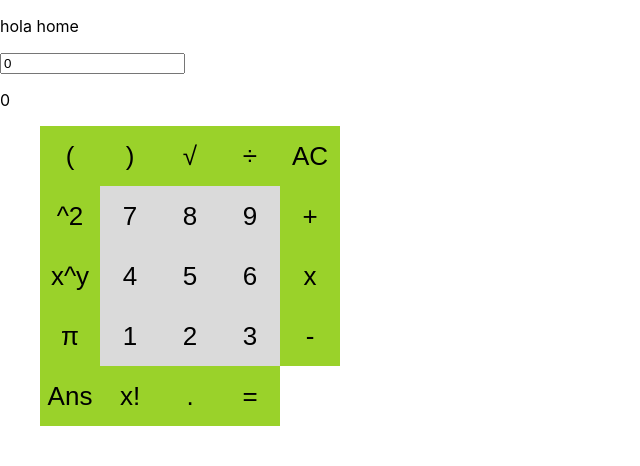
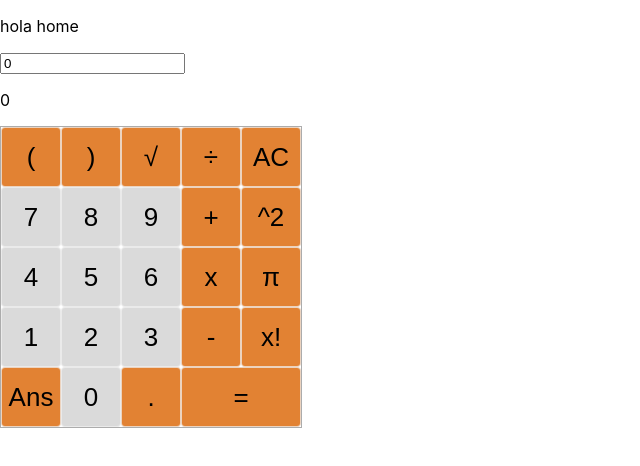
Before and after one commit to Hai5edfm/calculator-project, a React (Vite) app: page /home in a window 1280 px wide. Shown: the top 466 px of the page, without its empty margins (0-640 px from the left). Built offline with nearby package versions, Linux system fonts and the light colour scheme.

Commit message:
buttons and css

```diff
--- a/src/components/Buttons/index.jsx
+++ b/src/components/Buttons/index.jsx
@@ -20,9 +20,6 @@ export const NumberPad = () => {
         <button className={"operationBtn"} children={'AC'}/>
       </li>
       <li>
-        <button className={"operationBtn"} children={'^2'}/>
-      </li>
-      <li>
         <button className={"numberBtn"} children={'7'}/>
       </li>
       <li>
@@ -35,7 +32,7 @@ export const NumberPad = () => {
         <button className={"operationBtn"} children={'+'}/>
       </li>
       <li>
-        <button className={"operationBtn"} children={'x^y'}/>
+        <button className={"operationBtn"} children={'^2'}/>
       </li>
       <li>
         <button className={"numberBtn"} children={'4'}/>
@@ -65,15 +62,18 @@ export const NumberPad = () => {
         <button className={"operationBtn"} children={'-'}/>
       </li>
       <li>
+        <button className={"operationBtn"} children={'x!'}/>
+      </li>
+      <li>
         <button className={"operationBtn"} children={'Ans'}/>
       </li>
       <li>
-        <button className={"operationBtn"} children={'x!'}/>
+        <button className={"numberBtn"} children={'0'}/>
       </li>
       <li>
         <button className={"operationBtn"} children={'.'}/>
       </li>
-      <li>
+      <li className="equalBtn">
         <button className={"operationBtn"} children={'='}/>
       </li>
     </ul>
--- a/src/index.css
+++ b/src/index.css
@@ -1,5 +1,7 @@
-body {
+html, body {
+  padding: 0;
   margin: 0;
+  box-sizing: border-box;
   font-family: -apple-system, BlinkMacSystemFont, 'Segoe UI', 'Roboto', 'Oxygen',
     'Ubuntu', 'Cantarell', 'Fira Sans', 'Droid Sans', 'Helvetica Neue',
     sans-serif;
--- a/src/styles/components/Buttons/index.css
+++ b/src/styles/components/Buttons/index.css
@@ -1,15 +1,19 @@
 
 .buttonsList {
   list-style: none;
+  padding: 0;
   display: grid;
   grid-template-columns: repeat(5, 60px);
+  border: 0.4px solid #acacac;
+  width: fit-content;
 }
 
 .operationBtn, .numberBtn {
-  border: none;
+  border: 0.2px solid rgba(241, 241, 241, 0.74);
   width: 60px;
   height: 60px;
   cursor: pointer;
+  border-radius: 4px;
 }
 .numberBtn {
   background-color: #dadada;
@@ -18,8 +22,15 @@
   background-color: #acacac;
 }
 .operationBtn {
-  background-color: rgba(144, 206, 20, 0.904);
+  background-color: rgba(223, 117, 30, 0.904);
 }
 .operationBtn:hover {
-  background-color: rgb(125, 167, 41);
+  background-color: rgba(202, 100, 16, 0.904);
 }
+
+.equalBtn {
+  grid-column: 4 / 6;
+}
+.equalBtn button {
+  width: 100%;
+}
```
Also changed, not shown: src/containers/Calculator/index.jsx (added, +8 -0 lines).
